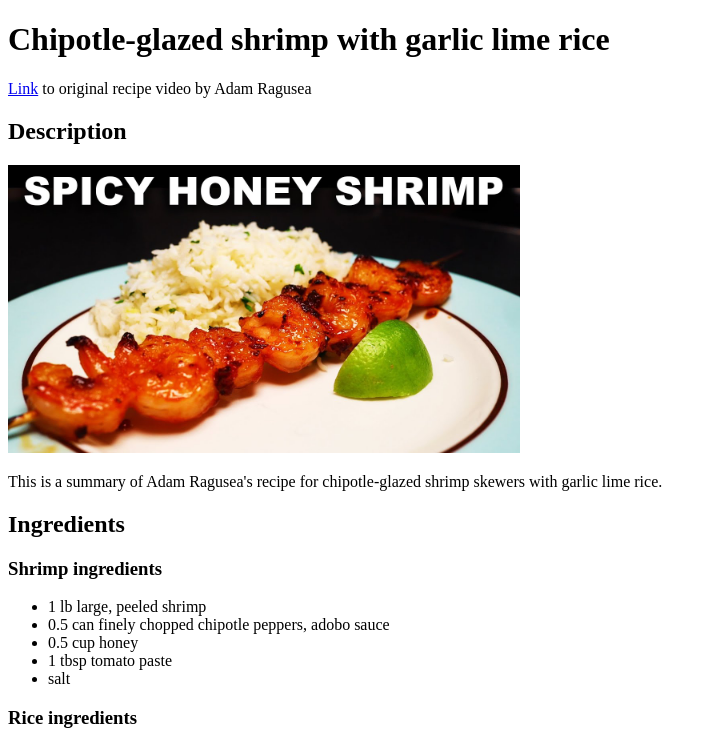
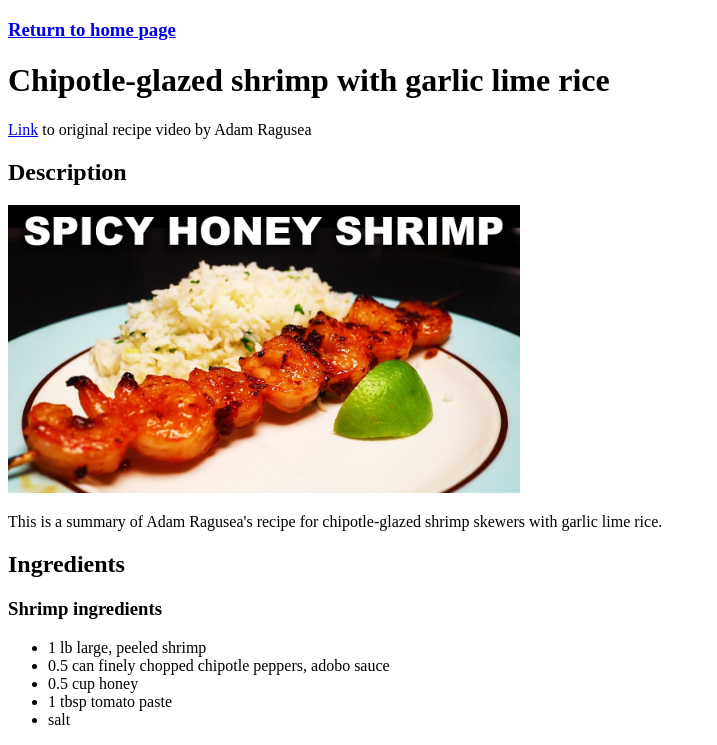
Before and after one commit to MichaelNZhou/odin-recipes, a plain HTML site: page recipes/chipotle-glazed-shrimp.html in a window 1280 px wide. Shown: the top 745 px of the page, without its empty margins (0-717 px from the left). Drawn offline with Linux system fonts and the light colour scheme.

Commit message:
Added hyperlinks to recipe pages to return to home page

```diff
--- a/recipes/chipotle-glazed-shrimp.html
+++ b/recipes/chipotle-glazed-shrimp.html
@@ -6,6 +6,8 @@
     </head>
 
     <body>
+        <h3><a href="../index.html">Return to home page</a></h3>
+
         <h1>Chipotle-glazed shrimp with garlic lime rice</h1>
         <p><a href="https://www.youtube.com/watch?v=C2LfTg_Ft-w">Link</a> to original recipe video by Adam Ragusea</p>
 
```
Also changed, not shown: recipes/sirloin-steak.html (+2 -0 lines).
